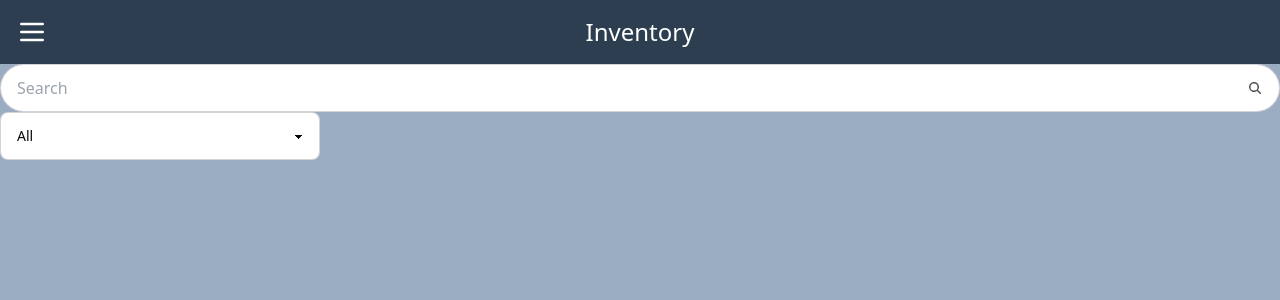
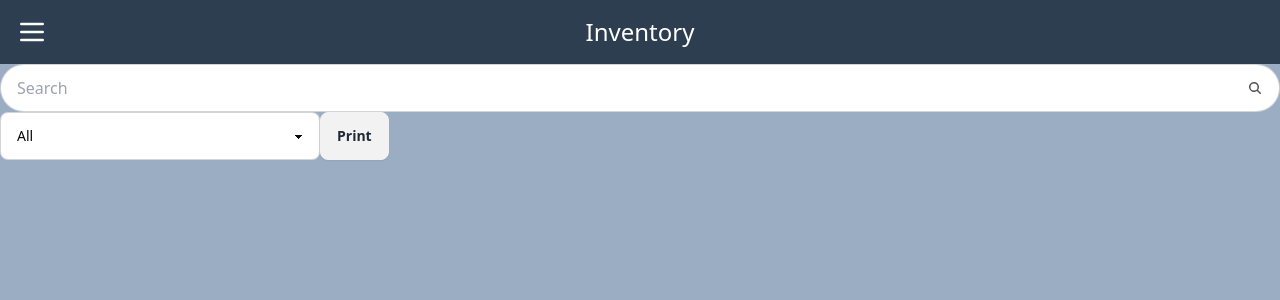
Before and after one commit to TobiasBlankJohansson/inventory-fullstack-app, a React (Vite) app in the folder frontend/: page / in a window 1280 px wide. Shown: the top 300 px of the page. Built offline with nearby package versions, Linux system fonts and the light colour scheme.

Commit message:
feat:add boildercode for print

```diff
--- a/frontend/src/App.tsx
+++ b/frontend/src/App.tsx
@@ -1,6 +1,7 @@
 import { Search } from "./components/search/Search";
 import { Navbar } from "./components/navbar/Navbar";
 import { Select } from "./components/select/Select";
+import { Print } from "./components/print/Print";
 
 function App() {
   return (
@@ -8,6 +9,7 @@ function App() {
       <Navbar></Navbar>
       <Search></Search>
       <Select></Select>
+      <Print></Print>
     </div>
   );
 }
--- /dev/null
+++ b/frontend/src/components/print/Print.tsx
@@ -0,0 +1,7 @@
+export function Print() {
+  return (
+    <>
+      <button className="btn">Print</button>
+    </>
+  );
+}
```
